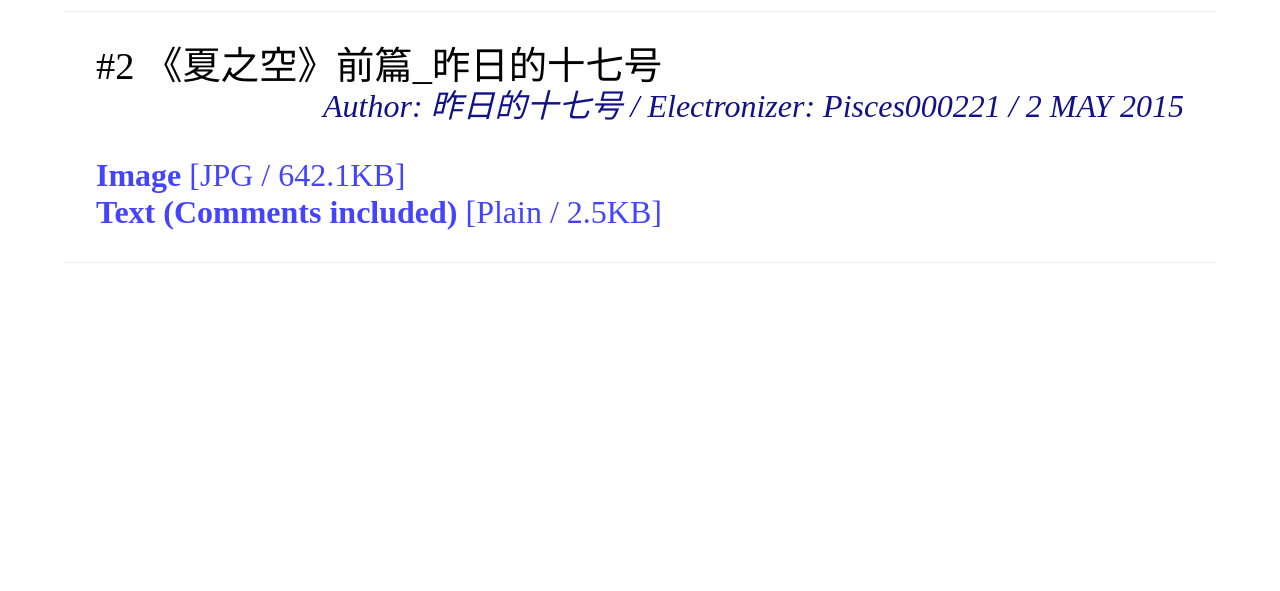
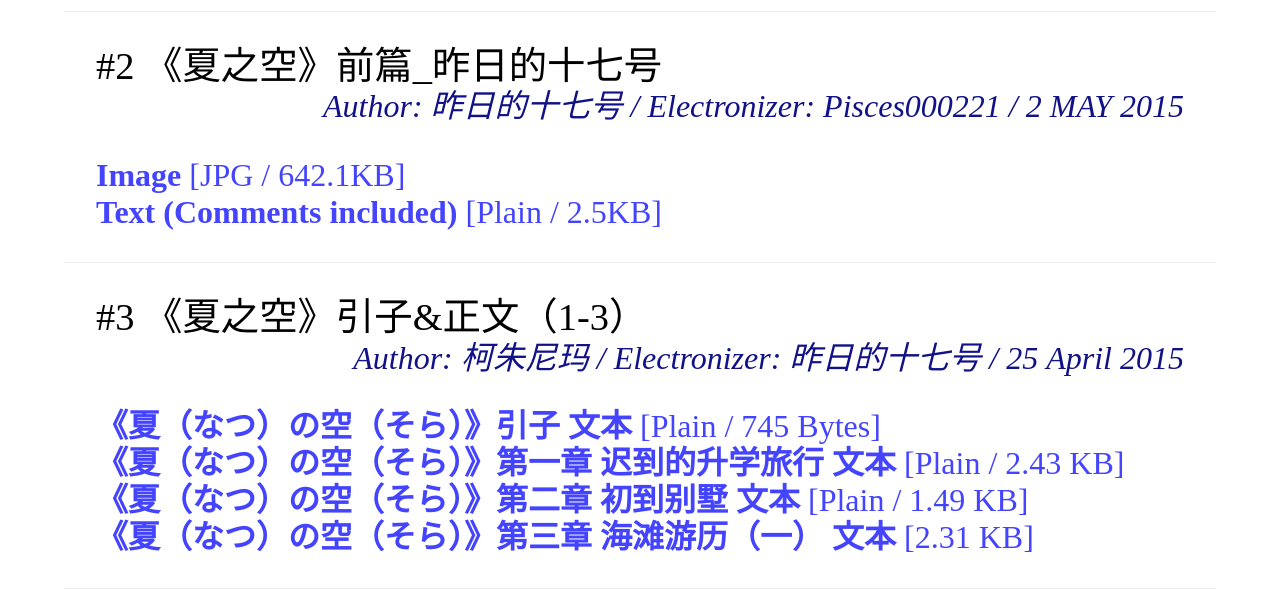
Before and after one commit to hhjvi/electronizer, a plain HTML site: page index.html in a window 1280 px wide. Shown: the part 615-1206 px from the top of the page. Before the commit the page ends 955 px from the top, so only its background shows below. Drawn offline with nearby package versions, Linux system fonts and the light colour scheme; a web font is replaced by a local one.

Commit message:
已电子化的引子&1-3章
《夏の空》

```diff
--- a/index.html
+++ b/index.html
@@ -30,6 +30,17 @@
         <a href='data/natsunosora/images/《夏之空》前篇_昨日的十七号.jpg'><strong>Image</strong> [JPG / 642.1KB]</a><br>
         <a href='data/natsunosora/《夏之空》前篇_昨日的十七号.txt'><strong>Text (Comments included)</strong> [Plain / 2.5KB]</a>
       </div>
+      <div class='item'>
+        <big>#3 《夏之空》引子&正文（1-3）</big><br>
+        <div class='info right-align'>
+          <i>Author: 柯朱尼玛 / Electronizer: 昨日的十七号 / 25 April 2015</i>
+        </div>
+        <!--<a href='data/natsunosora/images/《夏之空》前篇_昨日的十七号.jpg'><strong>Image</strong> [JPG / 642.1KB]</a><br>-->
+        <a href='data/natsunosora/夏之空引子.txt'><strong>《夏（なつ）の空（そら）》引子 文本 </strong> [Plain / 745 Bytes]</a><br>
+		<a href='data/natsunosora/chapter1.txt'><strong>《夏（なつ）の空（そら）》第一章 迟到的升学旅行 文本 </strong> [Plain / 2.43 KB]</a><br>
+		<a href='data/natsunosora/chapter2.txt'><strong>《夏（なつ）の空（そら）》第二章 初到别墅 文本 </strong> [Plain / 1.49 KB]</a><br>
+		<a href='data/natsunosora/chapter3.txt'><strong>《夏（なつ）の空（そら）》第三章 海滩游历（一） 文本 </strong> [2.31 KB]</a>
+      </div>
     </main>
   </body>
 </html>
```
